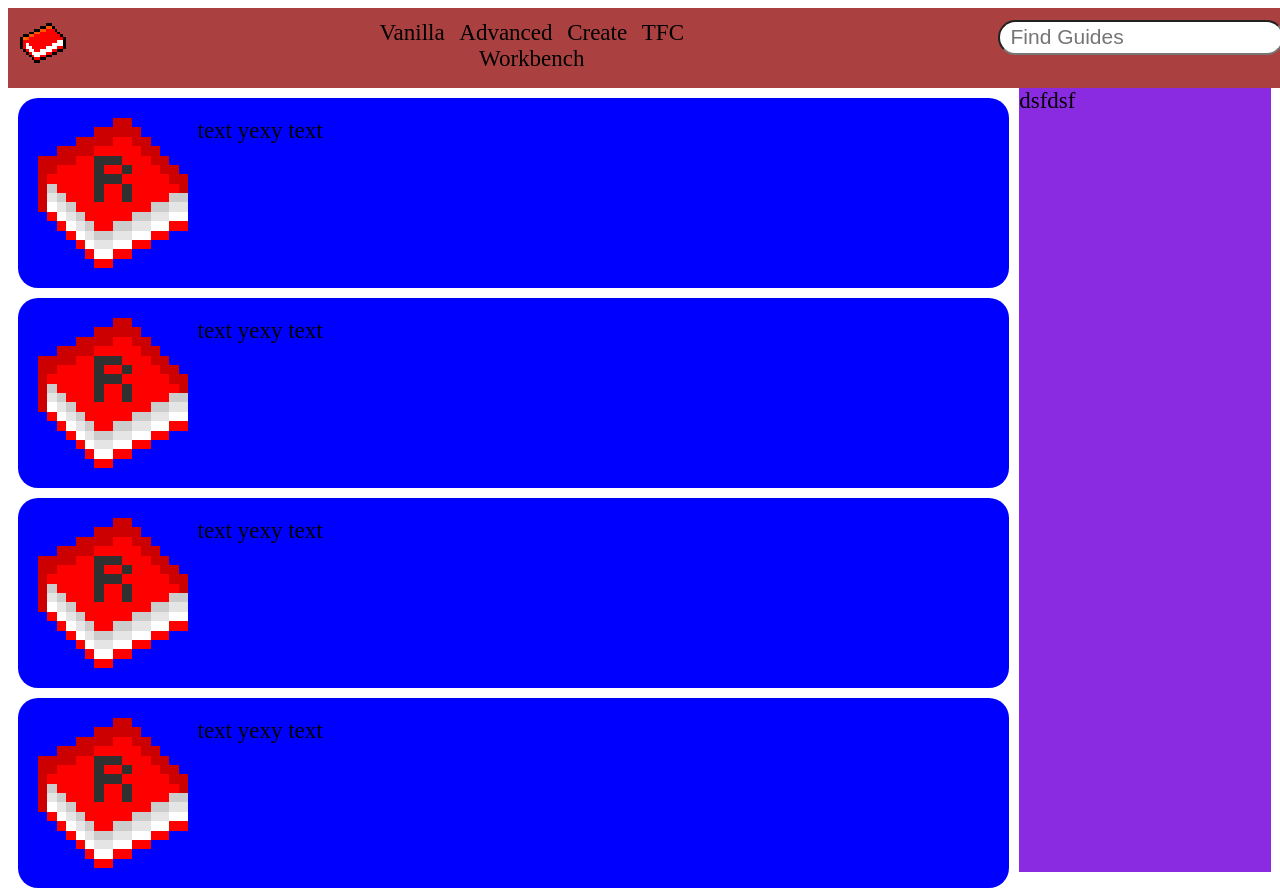
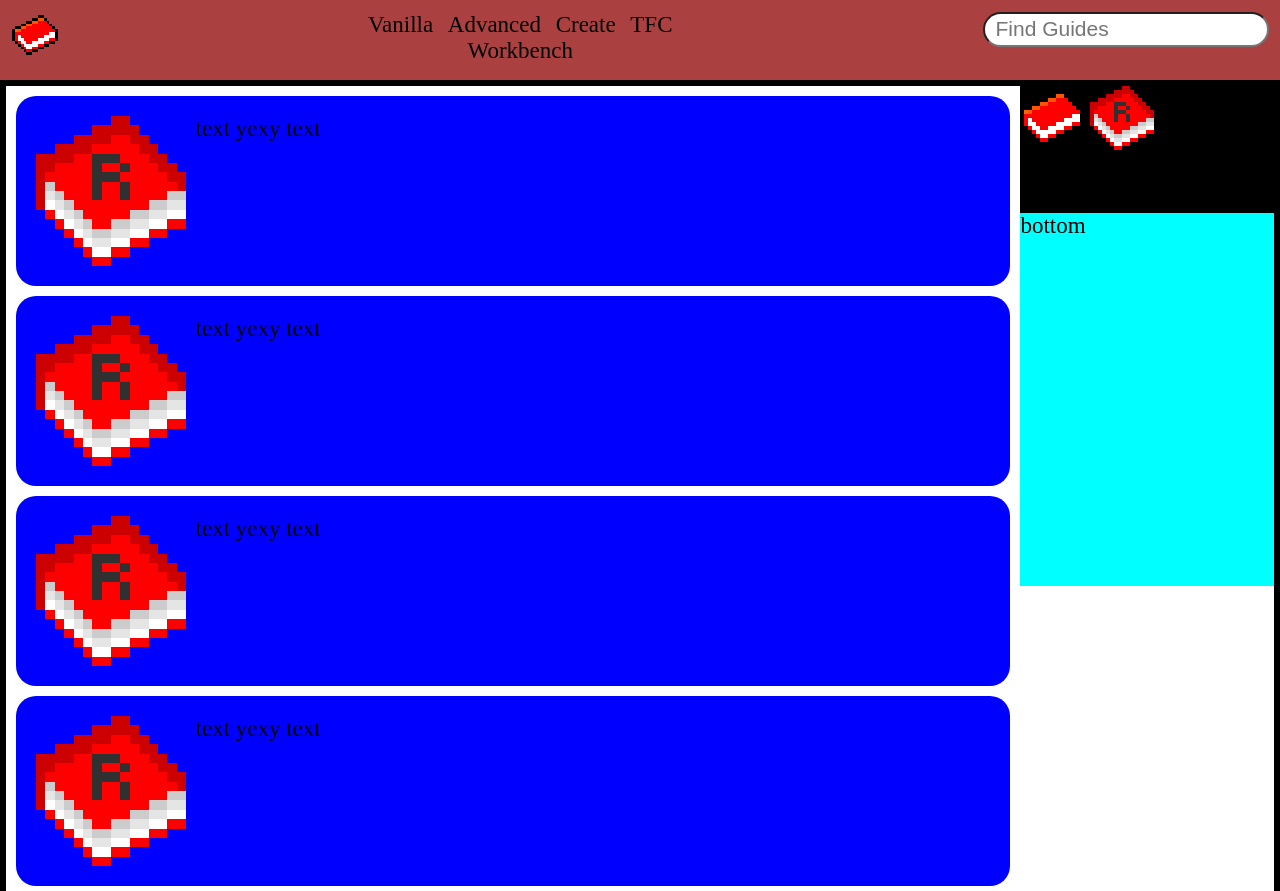
Before and after one commit to GeorgiCXX/GeorgiCXX.github.io, a plain HTML site: page Index.html in a window 1280 px wide. Shown: the top 891 px of the page. Drawn offline with Linux system fonts and the light colour scheme.

Commit message:
Test side bar

```diff
--- a/Index.html
+++ b/Index.html
@@ -10,7 +10,7 @@
     <header>
         <div class="head">
             <div class="homeLogo">
-                <a href="Index.html"> <img src="Logo1.png"/></a>
+                <a href="index.html"> <img src="Logo1.png"/></a>
             </div>
             <div class="nav">
                 <a>Vanilla</a>
@@ -63,9 +63,10 @@
             <div class="side">
                 <div class="side_top">
                     <img src="Logo1.png">
+                    <img src="Logo2.png">
                 </div>
                 <div class="side_bottom">
-                    dsfdsf
+                    bottom
                 </div>
             </div>
         </aside>
--- a/Style.css
+++ b/Style.css
@@ -1,10 +1,17 @@
+body, html{
+
+    margin: 0;
+}
+
 body{
+    display: grid;
+    grid-template-columns: 100%;
     font-size: 23px;
     color: black;
 }
 
-
 header{
+    box-sizing: border-box;
     padding: 0.5em;
     width: 100%;
     background-color: rgb(171, 64, 64);
@@ -75,37 +82,33 @@ header{
 /*--------------*/
 
 main{
+    box-sizing:content-box;
     display: grid;
     grid-template-columns: 4fr 1fr;
-}
-aside{
-    min-width: 150px;
-    overflow: hidden;
-}
-.side{
-    position:fixed;
-    border-radius: 10px;
-    margin-top: -3.5em;
-    z-index: -1;
-    min-width: 150px;
-    width: 19.66666%;
-    height: 98%;
-
-    background-color: green;
-    border: solid yellow 0px;
-}
-.side_top{
-    height: 3.5em;
-    width: 100%;
-    background-color: rgb(171, 64, 64);
+    border: black 6px solid;
 }
 
-.side_bottom{
-    height: 100%;
+aside{
+    position: sticky;
+    top: 0px;
     width: 100%;
-    background-color: blueviolet;
+    height: 500px;
+    background-color: aqua;
+
 }
 
+.side_top{
+    width: 100%;
+    aspect-ratio: 2/1;
+    background-color: black;
+}
+
+.side_top img{
+    min-height: 64px;
+    height: 20%;
+    max-height: 20%;
+    aspect-ratio: 1/1;
+}
 .item{
     display: grid;
     grid-template-columns: 150px 1fr;
```
